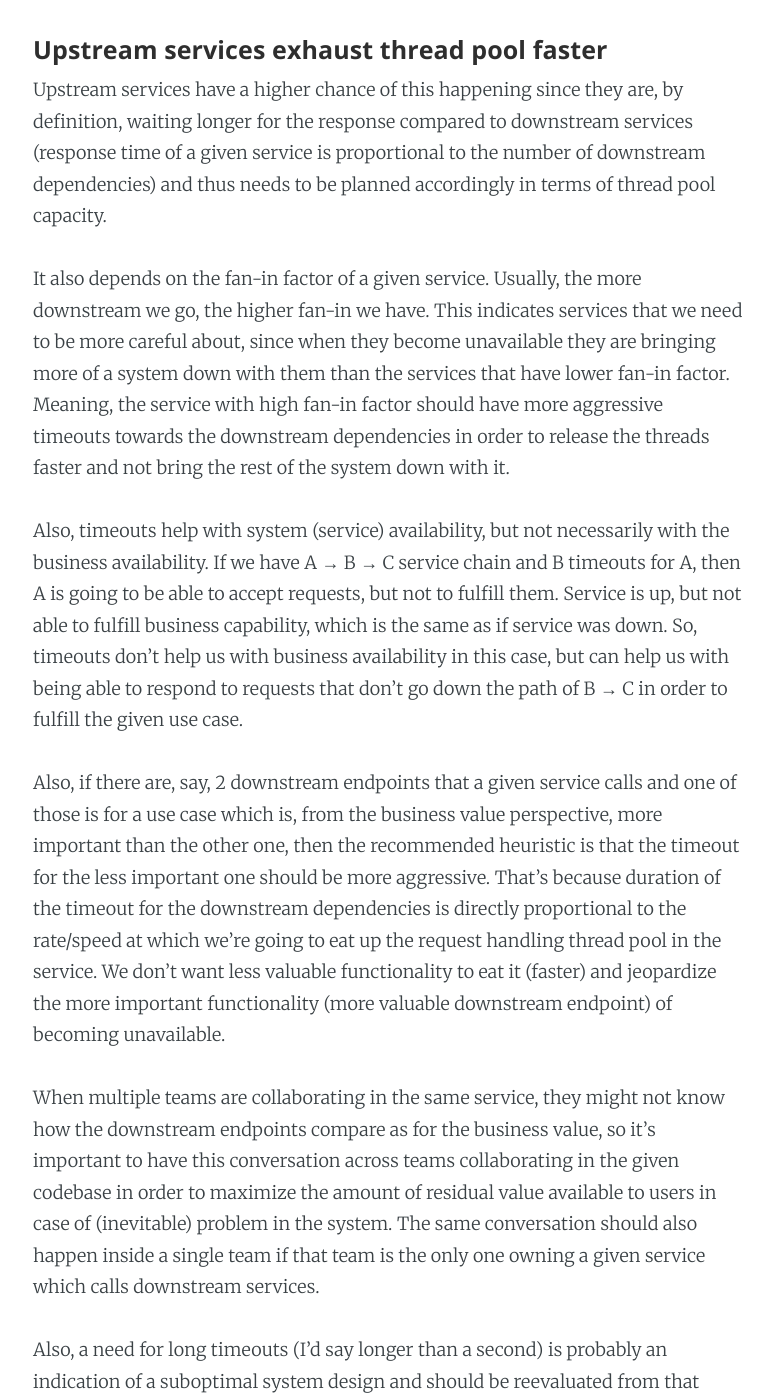
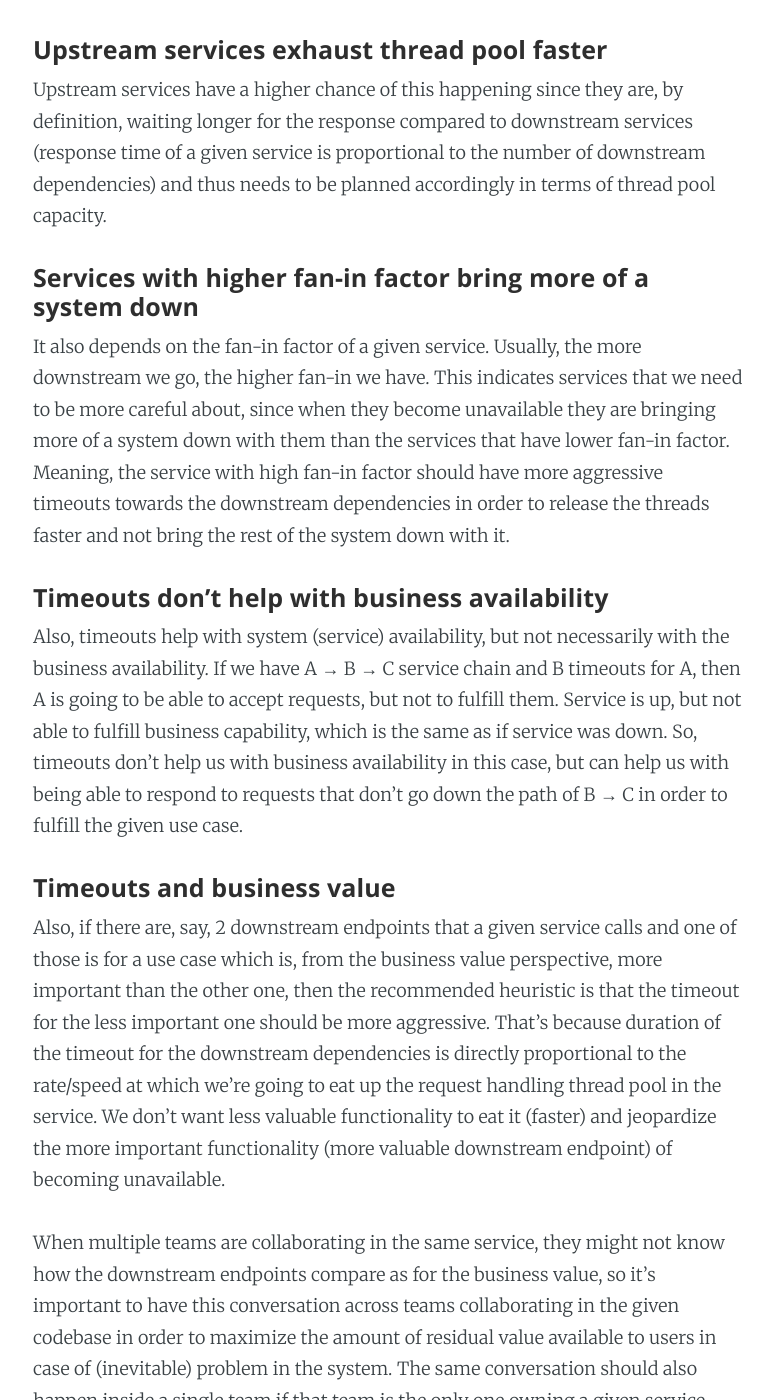
Before and after one commit to dragan-stepanovic/dragan-stepanovic.github.io, a Jekyll site: the page built from _posts/2020-07-19-on-timeouts.md, in a window 1280 px wide and 1400 px high, scrolled down 508 px. Shown: the whole window, without its empty margins (252-1024 px from the left). Built offline with Jekyll 4.4.1, drawn with Linux system fonts in a browser that asks for light colours; some of the changed text lies outside the part shown.

Commit message:
Update 2020-07-19-on-timeouts.md

```diff
--- a/_posts/2020-07-19-on-timeouts.md
+++ b/_posts/2020-07-19-on-timeouts.md
@@ -12,17 +12,21 @@ Longer timeouts (for downstream dependencies) are tying request handling threads
 #### Upstream services exhaust thread pool faster
 Upstream services have a higher chance of this happening since they are, by definition, waiting longer for the response compared to downstream services (response time of a given service is proportional to the number of downstream dependencies) and thus needs to be planned accordingly in terms of thread pool capacity.
 
+#### Services with higher fan-in factor bring more of a system down
 It also depends on the fan-in factor of a given service. Usually, the more downstream we go, the higher fan-in we have. This indicates services that we need to be more careful about, since when they become unavailable they are bringing more of a system down with them than the services that have lower fan-in factor.
 Meaning, the service with high fan-in factor should have more aggressive timeouts towards the downstream dependencies in order to release the threads faster and not bring the rest of the system down with it.
 
+#### Timeouts don't help with business availability
 Also, timeouts help with system (service) availability, but not necessarily with the business availability.
 If we have A → B → C service chain and B timeouts for A, then A is going to be able to accept requests, but not to fulfill them. Service is up, but not able to fulfill business capability, which is the same as if service was down. So, timeouts don't help us with business availability in this case, but can help us with being able to respond to requests that don't go down the path of B → C in order to fulfill the given use case.
 
+#### Timeouts and business value
 Also, if there are, say, 2 downstream endpoints that a given service calls and one of those is for a use case which is, from the business value perspective, more important than the other one, then the recommended heuristic is that the timeout for the less important one should be more aggressive. That's because duration of the timeout for the downstream dependencies is directly proportional to the rate/speed at which we're going to eat up the request handling thread pool in the service. We don't want less valuable functionality to eat it (faster) and jeopardize the more important functionality (more valuable downstream endpoint) of becoming unavailable.
 
 When multiple teams are collaborating in the same service, they might not know how the downstream endpoints compare as for the business value, so it's important to have this conversation across teams collaborating in the given codebase in order to maximize the amount of residual value available to users in case of (inevitable) problem in the system.
 The same conversation should also happen inside a single team if that team is the only one owning a given service which calls downstream services.
 
+#### Timeouts and (suboptimal) system design
 Also, a need for long timeouts (I'd say longer than a second) is probably an indication of a suboptimal system design and should be reevaluated from that perspective before proceeding.
 
 An important thing to always keep in mind is that availability of an end user request (use case) that includes three downstream calls (activation path of 3) is:
```
